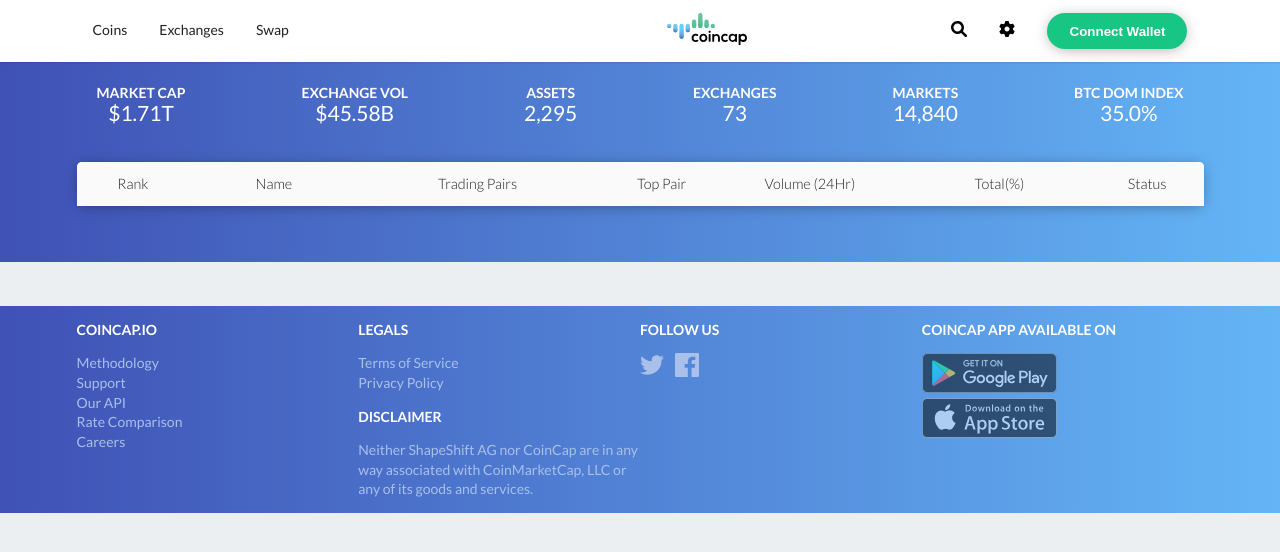
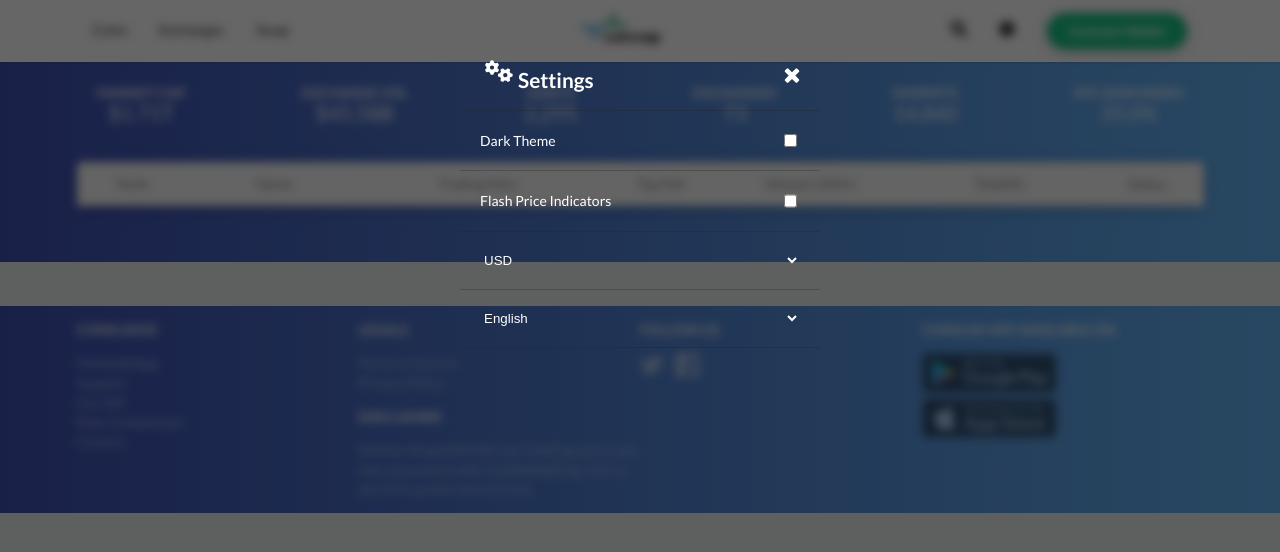
Before and after one commit to h-razavi/CoinCap.io, a website: page exchanges.html in a window 1280 px wide. Both pictures are taken after a click on the element 1007 px from the left and 31 px from the top of the page. Drawn offline with Linux system fonts and the light colour scheme; no server answers.

Commit message:
settings modal completed

```diff
--- a/exchanges.html
+++ b/exchanges.html
@@ -27,9 +27,7 @@
         </div>
 
 
-        <div class="section-modal">
 
-        </div>
 
         <div class="nav-img menu-item">
           <img src="/logos/black.svg" height="36px" width="80px" />
@@ -43,6 +41,51 @@
           </div>
           <div class="wallet-button right-items">
             <button class="button">Connect Wallet</button>
+          </div>
+        </div>
+      </div>
+    </div>
+    <div class="settings-modal hide">
+      <div class="modal-container">
+        <div class="modal-header">
+          <div class="modal-header-title">Settings</div>
+          <svg class="close-button"
+            xmlns="http://www.w3.org/2000/svg"
+            xmlns:xlink="http://www.w3.org/1999/xlink"
+            aria-hidden="true"
+            role="img"
+            id="footer-sample-full"
+            width="16"
+            height="16"
+            preserveAspectRatio="xMidYMid meet"
+            viewBox="0 0 1216 1312"
+            class="iconify iconify--fa"
+          >
+            <path
+              fill="currentColor"
+              d="M1202 1066q0 40-28 68l-136 136q-28 28-68 28t-68-28L608 976l-294 294q-28 28-68 28t-68-28L42 1134q-28-28-28-68t28-68l294-294L42 410q-28-28-28-68t28-68l136-136q28-28 68-28t68 28l294 294l294-294q28-28 68-28t68 28l136 136q28 28 28 68t-28 68L880 704l294 294q28 28 28 68z"
+            ></path>
+          </svg>
+        </div>
+        <div class="modal-content">
+          <div class="modal-content-row">
+            <span>Dark Theme</span><input type="checkbox" />
+          </div>
+          <div class="modal-content-row">
+            <span>Flash Price Indicators</span><input type="checkbox" />
+          </div>
+          <div class="modal-content-row">
+            <select name="currencies">
+              <option value="usd">USD</option>
+              <option value="eur">EUR</option>
+            </select>
+          </div>
+          <div class="modal-content-row">
+            <select name="langs">
+              <option value="eng">English</option>
+              <option value="rus">Russian</option>
+              <option value="chi">Chinese</option>
+            </select>
           </div>
         </div>
       </div>
--- a/exchanges.js
+++ b/exchanges.js
@@ -71,3 +71,32 @@
 getTableData().then(function(){
     importTable(data);
 })
+
+//Settings modal
+let settings = document.querySelector('.settings');
+settings.addEventListener('click',function(){
+    let settingsModal = document.querySelector('.settings-modal');
+    settingsModal.classList.remove('hide');
+    settingsModal.classList.add('show');
+    let container = document.querySelectorAll('.container');
+    container.forEach(function(item){
+        item.classList.add('blur');
+    })
+    let body = document.querySelector('body');
+    body.style.position = 'fixed';
+    body.style.width = '100%';
+})
+
+let closeSettings = document.querySelector('.close-button');
+closeSettings.addEventListener('click',function(){
+    let settingsModal = document.querySelector('.settings-modal');
+    settingsModal.classList.remove('show');
+    settingsModal.classList.add('hide');
+    let container = document.querySelectorAll('.container');
+    container.forEach(function(item){
+        item.classList.remove('blur');
+    })
+    let body = document.querySelector('body');
+    body.style.position = '';
+    body.style.width = '';
+})
```
